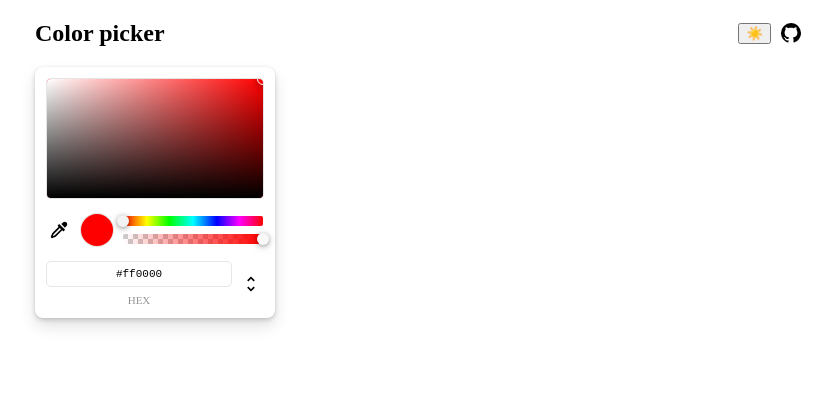
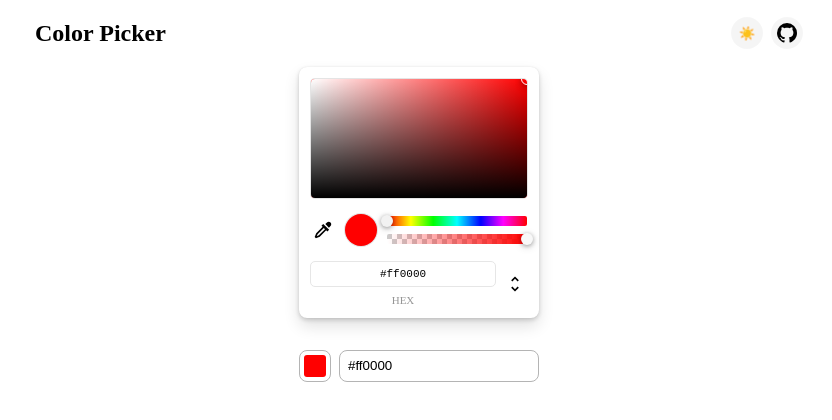
Before and after one commit to acrodata/color-picker, an Angular app: page /home in a window 1280 px wide. Shown: the top 420 px of the page, without its empty margins (221-1053 px from the left). Built offline with nearby package versions, Linux system fonts and the light colour scheme.

Commit message:
refactor(dev-app): improve the home styles

```diff
--- a/projects/dev-app/src/app/app.component.html
+++ b/projects/dev-app/src/app/app.component.html
@@ -1,9 +1,11 @@
 <main>
   <header>
-    <h2>Color picker</h2>
+    <h2>Color Picker</h2>
 
-    <button class="theme-btn" (click)="toggleTheme()">{{ lightTheme ? '☀️' : '🌙' }}</button>
-    <a href="https://github.com/acrodata/color-picker" target="_blank">
+    <button class="icon-btn theme-btn" (click)="toggleTheme()">
+      {{ lightTheme ? '☀️' : '🌙' }}
+    </button>
+    <a class="icon-btn" href="https://github.com/acrodata/color-picker" target="_blank">
       <svg viewBox="0 0 24 24" width="24" height="24">
         <path
           fill="currentColor"
--- a/projects/dev-app/src/app/app.component.scss
+++ b/projects/dev-app/src/app/app.component.scss
@@ -14,9 +14,23 @@ header {
   h2 {
     flex: 1;
   }
+}
 
-  a {
-    display: inline-flex;
-    color: inherit;
+.icon-btn {
+  display: inline-flex;
+  align-items: center;
+  justify-content: center;
+  width: 32px;
+  height: 32px;
+  padding: 4px;
+  background: rgba(0, 0, 0, 0.04);
+  border: none;
+  border-radius: 50%;
+  color: inherit;
+  cursor: pointer;
+
+  &:hover,
+  &:focus {
+    background: rgba(0, 0, 0, 0.12);
   }
 }
--- a/projects/dev-app/src/app/home/home.component.html
+++ b/projects/dev-app/src/app/home/home.component.html
@@ -1 +1,25 @@
-<color-picker [(color)]="color" />
+<section>
+  <color-picker [(color)]="color" />
+
+  <div class="input-group">
+    <button
+      (click)="isOpen = !isOpen"
+      cdkOverlayOrigin
+      #trigger="cdkOverlayOrigin"
+      [style.color]="color"
+    >
+      <span></span>
+    </button>
+    <input type="text" [(ngModel)]="color" />
+  </div>
+</section>
+
+<ng-template
+  cdkConnectedOverlay
+  [cdkConnectedOverlayOrigin]="trigger"
+  [cdkConnectedOverlayOpen]="isOpen"
+  (overlayOutsideClick)="isOpen = false"
+  (detach)="isOpen = false"
+>
+  <color-picker [(color)]="color" />
+</ng-template>
--- a/projects/dev-app/src/app/home/home.component.scss
+++ b/projects/dev-app/src/app/home/home.component.scss
@@ -0,0 +1,55 @@
+section {
+  --outline-color: light-dark(#b4b4b4, #4d4d4d);
+  --hover-outline-color: light-dark(#0d99ff, #0c8ce9);
+
+  display: flex;
+  flex-direction: column;
+  gap: 32px;
+  width: 240px;
+  margin: 0 auto;
+}
+
+.input-group {
+  display: flex;
+  gap: 8px;
+
+  input {
+    flex: 1;
+  }
+}
+
+button {
+  display: inline-flex;
+  width: 32px;
+  height: 32px;
+  padding: 4px;
+  background: none;
+  border-radius: 8px;
+  border: 1px solid var(--outline-color);
+  cursor: pointer;
+
+  &::after {
+    content: '';
+    display: inline-block;
+    width: 100%;
+    height: 100%;
+    background-color: currentColor;
+    border-radius: 3px;
+  }
+
+  &:hover,
+  &:focus {
+    border-color: var(--hover-outline-color);
+  }
+}
+
+input {
+  padding: 4px 8px;
+  border-radius: 8px;
+  border: 1px solid var(--outline-color);
+
+  &:hover,
+  &:focus {
+    border-color: var(--hover-outline-color);
+  }
+}
--- a/projects/dev-app/src/app/home/home.component.ts
+++ b/projects/dev-app/src/app/home/home.component.ts
@@ -1,12 +1,16 @@
 import { ColorPicker } from '@acrodata/color-picker';
+import { CdkConnectedOverlay, CdkOverlayOrigin } from '@angular/cdk/overlay';
 import { Component } from '@angular/core';
+import { FormsModule } from '@angular/forms';
 
 @Component({
   selector: 'app-home',
-  imports: [ColorPicker],
+  imports: [FormsModule, ColorPicker, CdkConnectedOverlay, CdkOverlayOrigin],
   templateUrl: './home.component.html',
   styleUrl: './home.component.scss',
 })
 export class HomeComponent {
   color = '#ff0000';
+
+  isOpen = false;
 }
```
